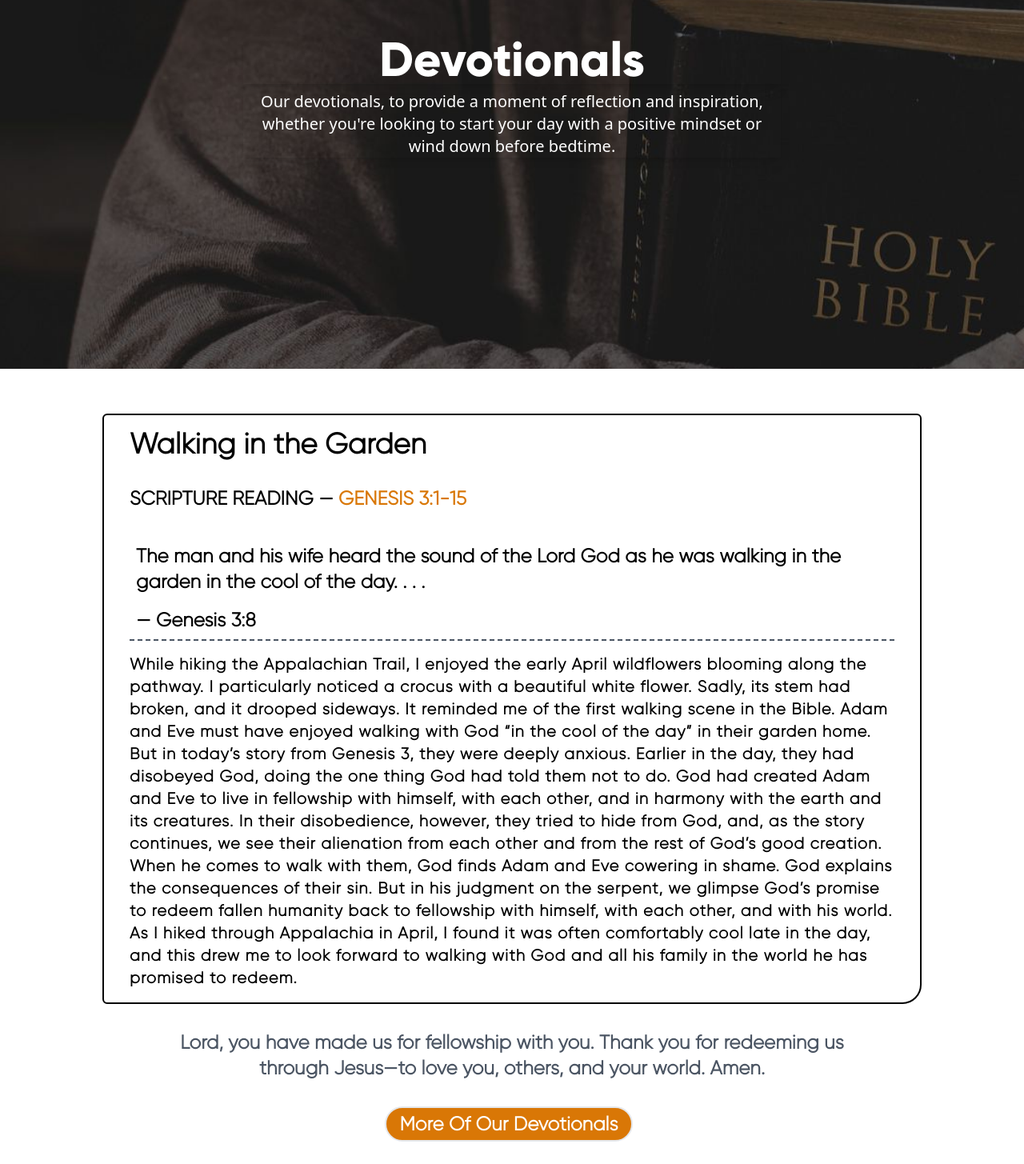
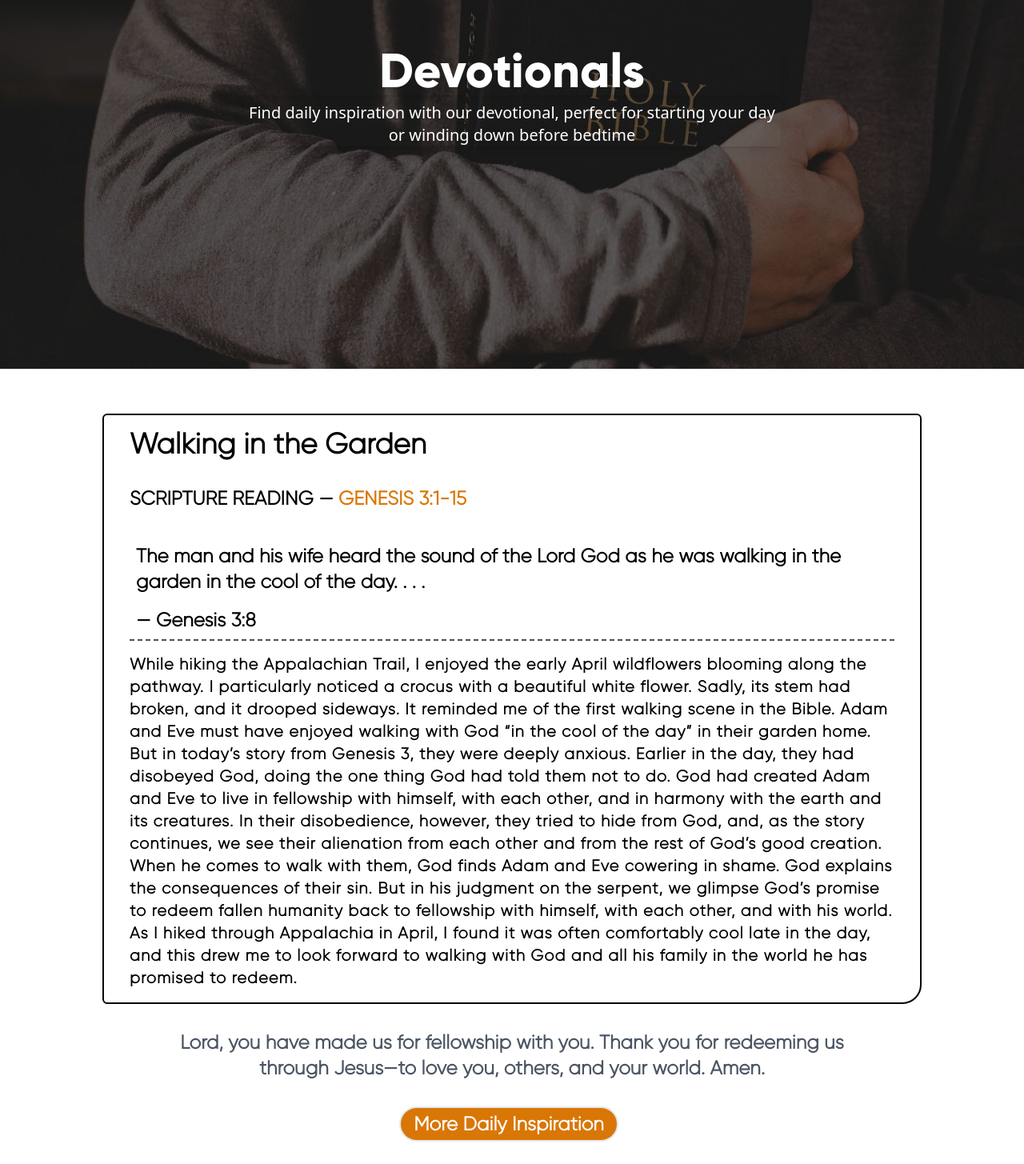
Before and after one commit to CodeChd/jcytf-v2, a Next.js app: page /devotional in a window 1280 px wide. Shown: the part 315-1770 px from the top of the page at 80% size. Built offline with nearby package versions, Linux system fonts and the light colour scheme.

Commit message:
Devotional Changes

```diff
--- a/src/components/Devotionals.jsx
+++ b/src/components/Devotionals.jsx
@@ -63,7 +63,7 @@ const Devotionals = () => {
               className="bg-amber-600 text-white xs:text-xl text-2xl rounded-full p-1 px-4 font-gilLight border-2  border-solid capitalize transition-all hover:text-gray-900 hover:bg-white hover:hover:border-amber-600 self-center -translate-x-[0.25rem]"
               target="_blank"
               >
-              More of Our Devotionals
+             More Daily Inspiration
             </a>
               </div>
     </section>
--- a/src/components/Hero.jsx
+++ b/src/components/Hero.jsx
@@ -53,7 +53,7 @@ const Hero = ({ id }) => {
         className={`${classNames(
           scrollPosition > 760 && "bg-white text-gray-950 transition-all"
         )}
-      w-full p-4 px-20 uppercase font-gil  flex xs:flex-col sm:text-[12px] sm:px-2 sm:flex-wrap md:px-4 md:items-center md:gap-2 justify-between  md:text-sm text-xl font-bold sticky top-0 z-30`}
+      w-full p-4 px-20 uppercase font-gil  flex xxs:flex-col sm:text-[12px] sm:px-2 sm:flex-wrap md:px-4 md:items-center md:gap-2 justify-between  md:text-sm text-xl font-bold sticky top-0 z-30`}
       >
         <SmoothScroll
           id="home"
--- a/src/pages/devotional.jsx
+++ b/src/pages/devotional.jsx
@@ -22,8 +22,8 @@ const devotional = () => {
     <main>
       <HeroDevotion
         title="Devotionals"
-        desc="Our devotionals, to provide a moment of reflection and inspiration, whether you're looking to start your day with a positive mindset or wind down before bedtime."
-        className="bg-devotion bg-aboutPos bg-no-repeat bg-mediumsc wide:bg-ultrasc"
+        desc="Find daily inspiration with our devotional, perfect for starting your day or winding down before bedtime"
+        className="bg-devotion bg-aboutPos bg-no-repeat bg-mediumsc sml:bg-mediumsc   sml:bg-devotion llg:bg-widesc wide:bg-ultrasc"
       />
 
       <Devotionals />
--- a/tailwind.config.js
+++ b/tailwind.config.js
@@ -49,6 +49,7 @@ module.exports = {
       "mediumPos": "center top -160px",
       "smallPos": "center top -20px",
       "Solo": " -120px",
+      "devotion": "  right -90px",
       "itemPos": "center bottom -20px",
       "home": "center top -22rem",
       "identityPos": "center bottom -120px"
```
